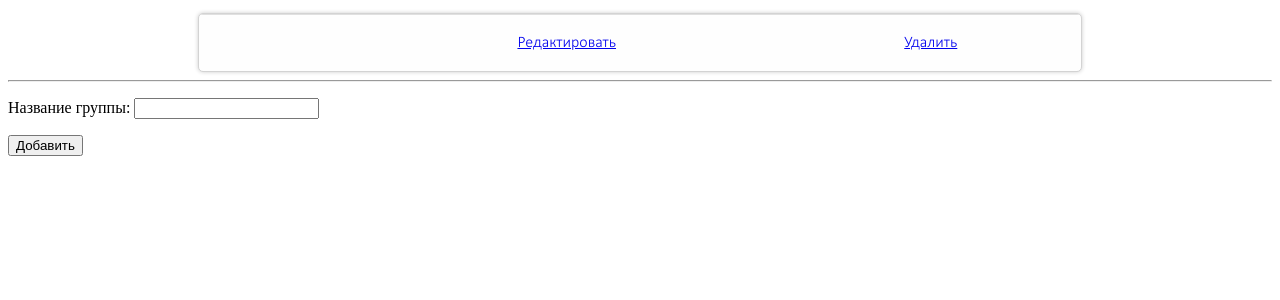
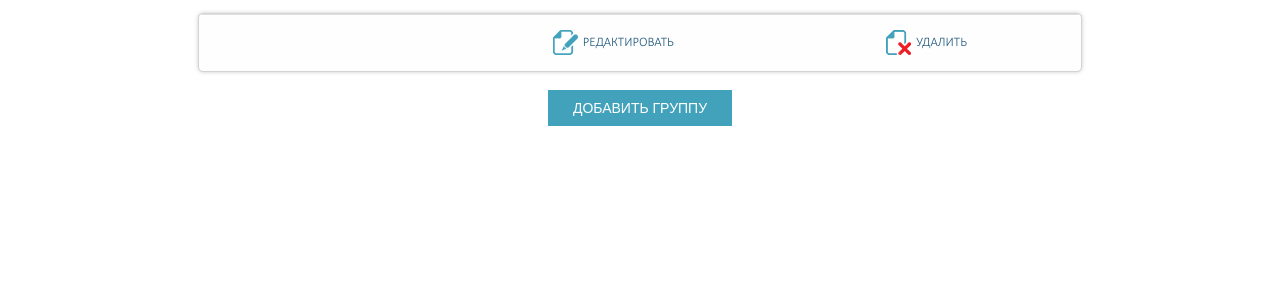
Before and after one commit to Tiikara/TeacherHelper, a PHP site: page /tpl/groups.html in a window 1280 px wide. Shown: the top 300 px of the page. Run offline with PHP 8.4, Linux system fonts and the light colour scheme.

Commit message:
Доработал дизайн таблиц с группами и дисциплинами

```diff
--- a/css/login.css
+++ b/css/login.css
@@ -18,6 +18,8 @@ time, mark, audio, video {
   font: inherit;
   vertical-align: baseline;
 }
+
+a { color:#185379; text-decoration:none; } a:hover { text-decoration:none; }
 
 article, aside, details, figcaption, figure,
 footer, header, hgroup, menu, nav, section {
--- a/css/table.css
+++ b/css/table.css
@@ -1,4 +1,6 @@
 @font-face { font-family: 'Calibril'; src: url('../font/calibril.ttf');}
+
+a { color:#185379; text-decoration:none; } a:hover { text-decoration:none; }
 
 table {
     font-family:'Calibril';
@@ -28,3 +30,59 @@ td {
     border: 0px;
     border-top:1px solid #e0e0e0;
 }
+
+.edit {
+ padding: 6px 30px; color: #185379; text-decoration: none; background: url('../images/edit.png') no-repeat; font-size: 13px; text-transform: uppercase;
+}
+
+.delete {
+ padding: 6px 30px; color: #185379; text-decoration: none; background: url('../images/delete.png') no-repeat; font-size: 13px; text-transform: uppercase;
+}
+
+.oki {
+ padding: 6px 30px; color: #185379; text-decoration: none; background: url('../images/oki.png') no-repeat; font-size: 13px; text-transform: uppercase;
+}
+
+.close{
+		margin-left: 364px;
+		margin-top: 4px;
+		cursor: pointer;
+	}
+
+   button {
+    border: 5px solid transparent;
+    background: #42a2bc;
+	color: #ffffff;
+    font-size: 14px;
+	text-transform: uppercase;
+    padding: 5px 20px;
+   }
+
+#wrap{
+		display: none;
+		opacity: 0.8;
+		position: fixed;
+		left: 0;
+		right: 0;
+		top: 0;
+		bottom: 0;
+		padding: 16px;
+		background-color: rgba(1, 1, 1, 0.725);
+		z-index: 100;
+		overflow: auto;
+	}
+
+	#window{
+		width: 400px;
+		height: 150px;
+		margin: 50px auto;
+		display: none;
+		background: #fff;
+		z-index: 200;
+		position: fixed;
+		left: 0;
+		right: 0;
+		top: 0;
+		bottom: 0;
+		padding: 16px;
+	}
--- a/tpl/groups.html
+++ b/tpl/groups.html
@@ -2,19 +2,36 @@
     <table  border="1" cellpadding="0" cellspacing="0" width="50%">
         <? foreach ($groups as $group): ?>
         <tr data-main-item-id="<?=$group['id']?>">
-           <td contenteditable="true" data-edit-url="index.php?module=groups&editname=<?=$group['id']?>"><?=$group['name']?></td>
+           <td  width="200" contenteditable="true" data-edit-url="index.php?module=groups&editname=<?=$group['id']?>"><?=$group['name']?></td>
             <td>
-                <a href="index.php?module=groups&edit=<?=$group['id']?>">Редактировать</a>
+                <a href="index.php?module=groups&edit=<?=$group['id']?>" class="edit">Редактировать</a>
             </td>
             <td>
-                <a class="delete-href" data-item-id="<?=$group['id']?>" href="index.php?module=groups&delete=<?=$group['id']?>">Удалить</a>
+                <a class="delete" data-item-id="<?=$group['id']?>" href="index.php?module=groups&delete=<?=$group['id']?>">Удалить</a>
             </td>
         </tr>
         <? endforeach; ?>
     </table>
 
 
-    <hr>
+	<script type="text/javascript">
+
+					//Функция показа
+			function show(state){
+
+					document.getElementById('window').style.display = state;
+					document.getElementById('wrap').style.display = state;
+			}
+
+		</script>
+					<!-- Задний прозрачный фон-->
+		<div onclick="show('none')" id="wrap"></div>
+
+					<!-- Само окно-->
+			<div id="window">
+
+						 <!-- Картинка крестика-->
+				<img class="close" onclick="show('none')" src="images/close.png">
 <form method="post" action="" class="login">
     <div>
         <p>
@@ -27,3 +44,8 @@
         </p>
     </div>
 </form>
+
+
+			</div>
+<br>
+		<center><button onclick="show('block')">Добавить группу</button></center>
--- a/tpl/main.html
+++ b/tpl/main.html
@@ -25,7 +25,7 @@
 <div id="pagecontainer">
     <?=$body?>
 </div>
-<hr>
+
 Футер
 </body>
 </html>
--- a/tpl/tasksselect.html
+++ b/tpl/tasksselect.html
@@ -3,7 +3,7 @@
     <? foreach ($disciplines as $discipline): ?>
         <tr>
             <td><?=$discipline['name']?></td>
-            <td><a href="index.php?module=tasks&disc=<?=$discipline['id']?>">Выбрать</a></td>
+            <td><a class="oki" href="index.php?module=tasks&disc=<?=$discipline['id']?>">Выбрать</a></td>
         </tr>
     <? endforeach; ?>
 </table>
```
Also changed, not shown: tpl/discipline.html (+27 -4 lines), images/close.png (added), images/delete.png (added), images/edit.png (added), images/oki.png (added).
